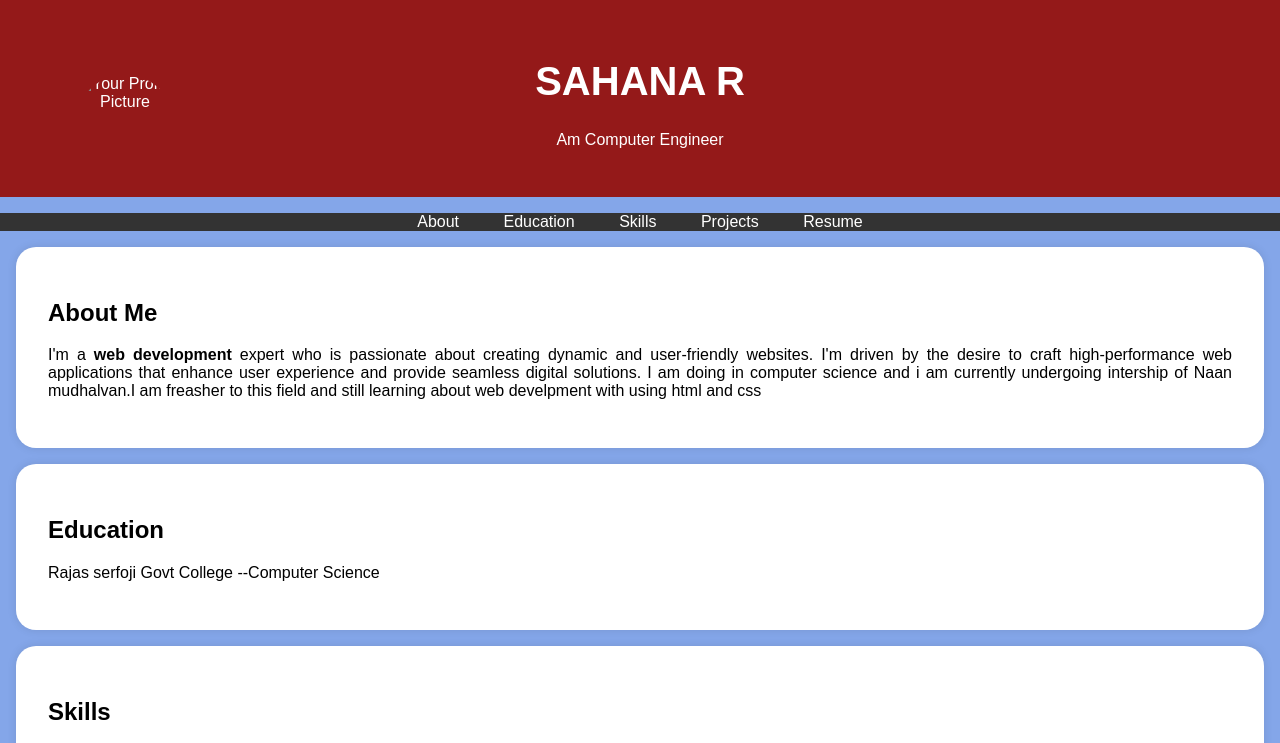
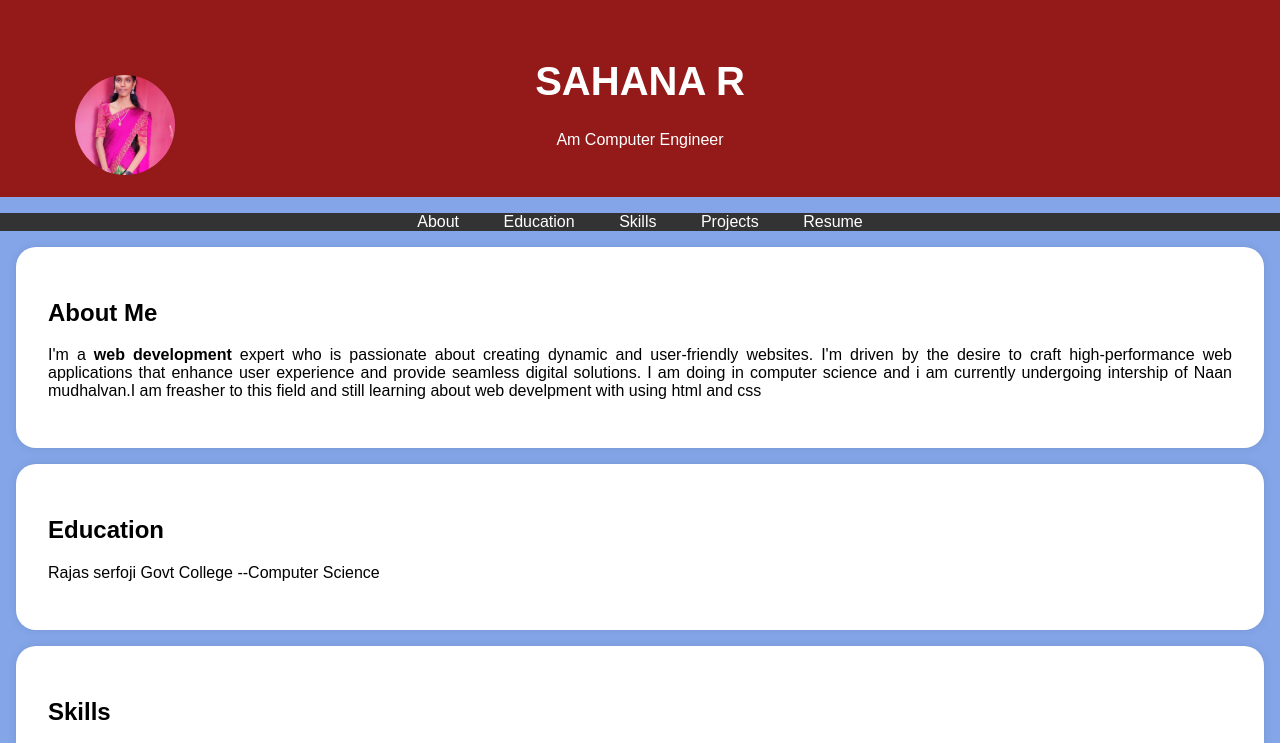
Before and after one commit to sahana20-10/Digital-portfolio-, a plain HTML site: page index.html in a window 1280 px wide. Shown: the top 743 px of the page. Drawn offline with Linux system fonts and the light colour scheme.

Commit message:
Update index.html

```diff
--- a/index.html
+++ b/index.html
@@ -95,7 +95,7 @@
     <header>
         <div class="header-content">
             <!-- Add your profile picture here -->
-            <img src="IMG-20250321-WA009.jpg" alt="Your Profile Picture" class="profile-picture">
+            <img src="IMG-20250321-WA0009.jpg" alt="Your Profile Picture" class="profile-picture">
             <h1>SAHANA R</h1>
             <p>Am Computer Engineer</p>
         </div>
```
